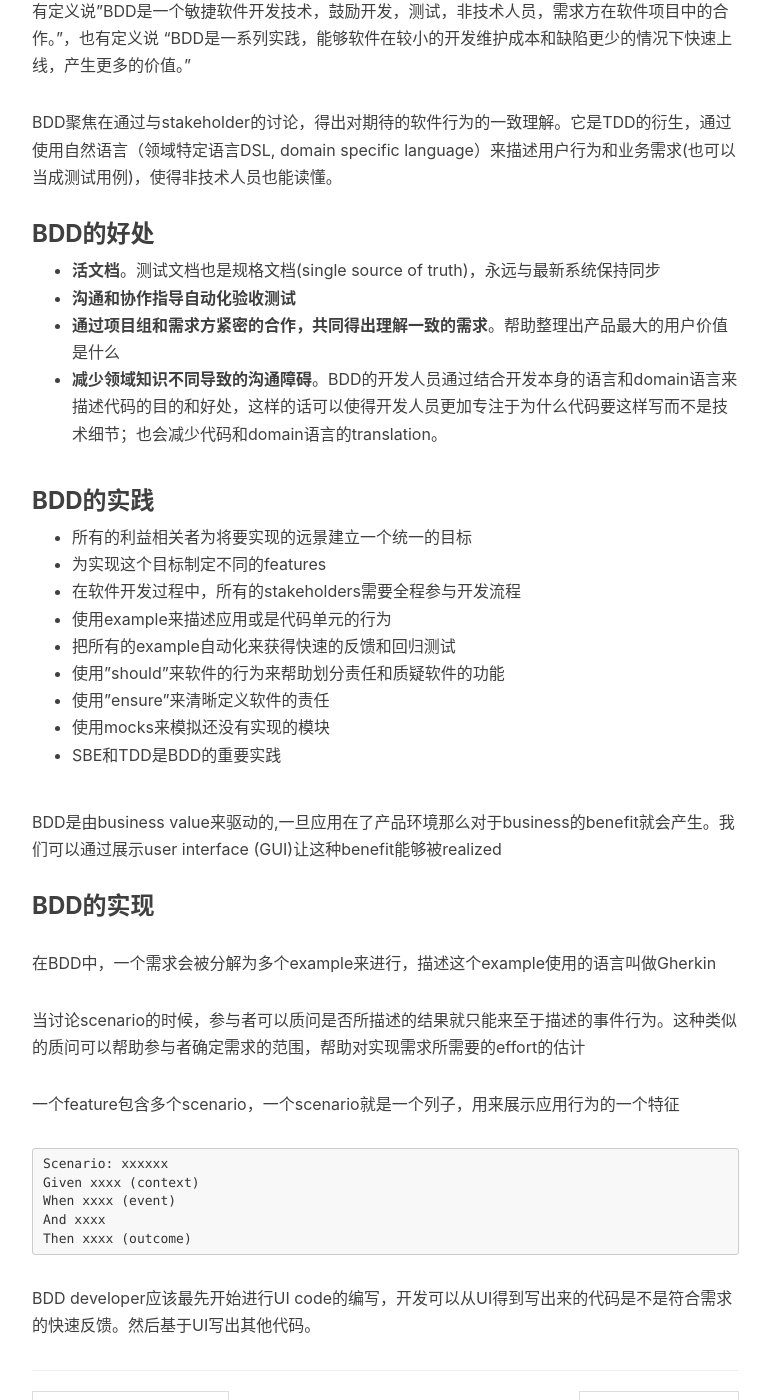
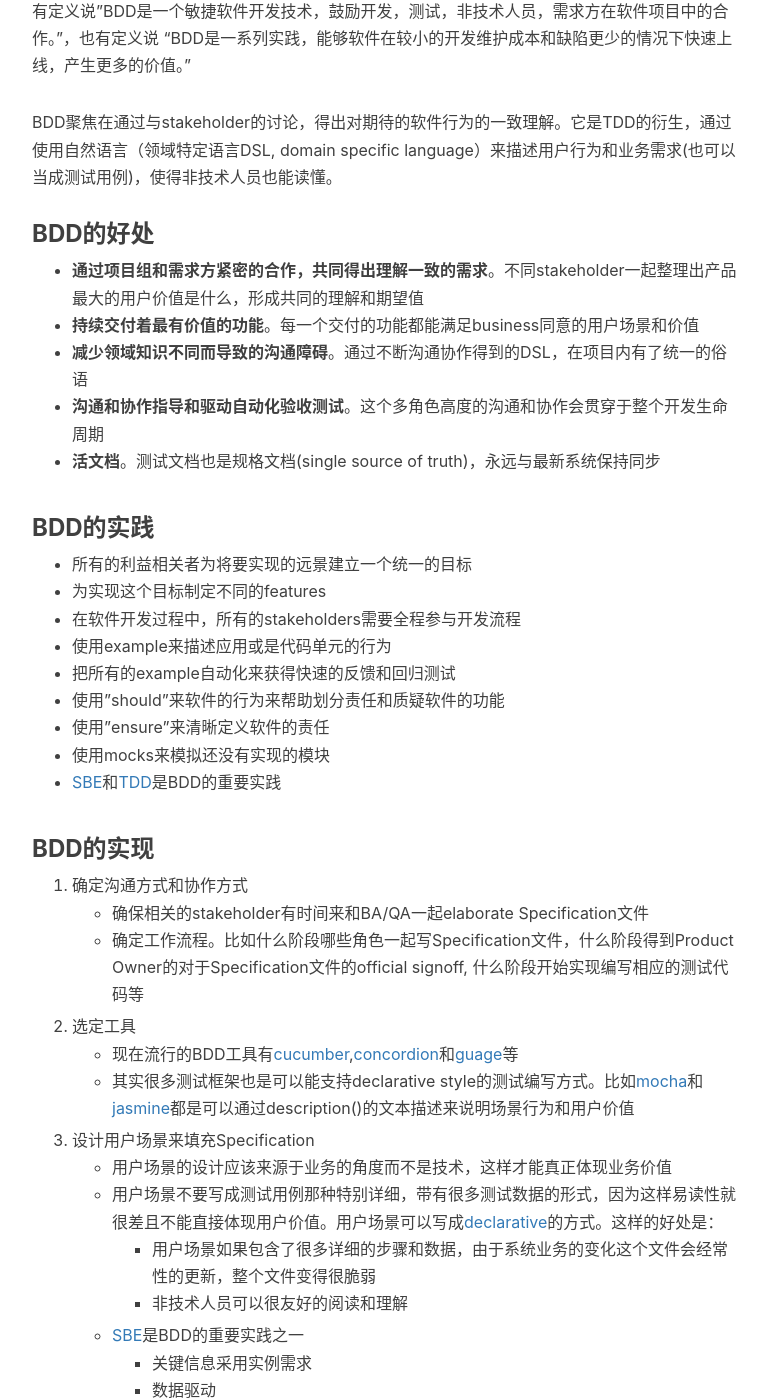
Before and after one commit to DanteYu/DanteYu.github.io, a Jekyll site: the page built from _posts/2016-10-09-BDD.markdown, in a window 1280 px wide and 1400 px high, scrolled down 565 px. Shown: the whole window, without its empty margins (233-1003 px from the left). Built offline with Jekyll 4.4.1, drawn with Linux system fonts in a browser that asks for light colours; nearby versions of some CDN libraries; comment, search, counter and statistics services are not loaded; some of the changed text lies outside the part shown.

Commit message:
update BDD post

````diff
--- a/_posts/2016-10-09-BDD.markdown
+++ b/_posts/2016-10-09-BDD.markdown
@@ -9,17 +9,17 @@ tags:
 ---
 
 ### BDD是什么
-
 有定义说"BDD是一个敏捷软件开发技术，鼓励开发，测试，非技术人员，需求方在软件项目中的合作。"，也有定义说 “BDD是一系列实践，能够软件在较小的开发维护成本和缺陷更少的情况下快速上线，产生更多的价值。”
 
 BDD聚焦在通过与stakeholder的讨论，得出对期待的软件行为的一致理解。它是TDD的衍生，通过使用自然语言（领域特定语言DSL, domain specific language）来描述用户行为和业务需求(也可以当成测试用例)，使得非技术人员也能读懂。
 
 ### BDD的好处
 
+- **通过项目组和需求方紧密的合作，共同得出理解一致的需求**。不同stakeholder一起整理出产品最大的用户价值是什么，形成共同的理解和期望值
+- **持续交付着最有价值的功能**。每一个交付的功能都能满足business同意的用户场景和价值
+- **减少领域知识不同而导致的沟通障碍**。通过不断沟通协作得到的DSL，在项目内有了统一的俗语
+- **沟通和协作指导和驱动自动化验收测试**。这个多角色高度的沟通和协作会贯穿于整个开发生命周期
 - **活文档**。测试文档也是规格文档(single source of truth)，永远与最新系统保持同步
-- **沟通和协作指导自动化验收测试**
-- **通过项目组和需求方紧密的合作，共同得出理解一致的需求**。帮助整理出产品最大的用户价值是什么
-- **减少领域知识不同导致的沟通障碍**。BDD的开发人员通过结合开发本身的语言和domain语言来描述代码的目的和好处，这样的话可以使得开发人员更加专注于为什么代码要这样写而不是技术细节；也会减少代码和domain语言的translation。
 
 ### BDD的实践
 
@@ -31,23 +31,49 @@ BDD聚焦在通过与stakeholder的讨论，得出对期待的软件行为的一
 - 使用”should”来软件的行为来帮助划分责任和质疑软件的功能
 - 使用”ensure”来清晰定义软件的责任
 - 使用mocks来模拟还没有实现的模块
-- SBE和TDD是BDD的重要实践
-
-BDD是由business value来驱动的,一旦应用在了产品环境那么对于business的benefit就会产生。我们可以通过展示user interface (GUI)让这种benefit能够被realized
+- [SBE](https://www.thoughtworks.com/insights/blog/specification-example)和[TDD](https://en.wikipedia.org/wiki/Test-driven_development)是BDD的重要实践
 
 ### BDD的实现
 
-在BDD中，一个需求会被分解为多个example来进行，描述这个example使用的语言叫做Gherkin
+1. 确定沟通方式和协作方式
+  - 确保相关的stakeholder有时间来和BA/QA一起elaborate Specification文件
+  - 确定工作流程。比如什么阶段哪些角色一起写Specification文件，什么阶段得到Product Owner的对于Specification文件的official signoff, 什么阶段开始实现编写相应的测试代码等
 
-当讨论scenario的时候，参与者可以质问是否所描述的结果就只能来至于描述的事件行为。这种类似的质问可以帮助参与者确定需求的范围，帮助对实现需求所需要的effort的估计
+2. 选定工具
+  - 现在流行的BDD工具有[cucumber](https://cucumber.io/),[concordion](http://concordion.org/)和[guage](https://getgauge.io/)等
+  - 其实很多测试框架也是可以能支持declarative style的测试编写方式。比如[mocha](https://mochajs.org/)和[jasmine](https://jasmine.github.io/)都是可以通过description()的文本描述来说明场景行为和用户价值
 
-一个feature包含多个scenario，一个scenario就是一个列子，用来展示应用行为的一个特征
-```
-Scenario: xxxxxx
-Given xxxx (context)
-When xxxx (event)
-And xxxx
-Then xxxx (outcome)
-```
+3. 设计用户场景来填充Specification
+- 用户场景的设计应该来源于业务的角度而不是技术，这样才能真正体现业务价值
+- 用户场景不要写成测试用例那种特别详细，带有很多测试数据的形式，因为这样易读性就很差且不能直接体现用户价值。用户场景可以写成[declarative](https://www.thoughtworks.com/insights/blog/imperative-vs-declarative-style-writing-twist-scenarios)的方式。这样的好处是：
+  - 用户场景如果包含了很多详细的步骤和数据，由于系统业务的变化这个文件会经常性的更新，整个文件变得很脆弱
+  - 非技术人员可以很友好的阅读和理解
+- [SBE](https://www.thoughtworks.com/insights/blog/specification-example)是BDD的重要实践之一
+  - 关键信息采用实例需求
+  - 数据驱动
+- 用户场景可以和故事卡里面的AC对应起来。在编写故事卡AC的时候，BA就可以拉着QA一起写，然后再找business确认
+- 场景的划分可以参考测试用例的划分方法
+  - 独立性
+  - 按照不同角度进行的结构划分。比如项目功能模块，项目不同角色的用户体验流程等
+- 在BDD中，一个需求会被分解为多个example来进行，描述这个example使用的语言叫做Gherkin。当讨论scenario的时候，参与者可以质问是否所描述的结果就只能来至于描述的事件行为。这种类似的质问可以帮助参与者确定需求的范围，帮助对实现需求所需要的effort的估计
+    > 一个feature包含多个scenario，一个scenario就是一个列子，用来展示应用行为的一个特征
+      ```
+      Scenario: xxxxxx
+      Given xxxx (context)
+      When xxxx (event)
+      And xxxx
+      Then xxxx (outcome)
+      ```
 
-BDD developer应该最先开始进行UI code的编写，开发可以从UI得到写出来的代码是不是符合需求的快速反馈。然后基于UI写出其他代码。
+4. 测试代码编写
+- 根据对应的specification文件，写出对应的测试方法
+- BDD developer应该最先开始进行UI code的编写，开发可以从UI得到写出来的代码是不是符合需求的快速反馈。然后基于UI写出其他代码
+
+5. 持续执行和改进
+- 确保自动化测试每日都在执行
+- 确保因为业务变动而失败的测试用例得到更新
+  - 场景的重构
+  - 测试代码的更新
+
+6. 价值展现
+  - BDD是由business value来驱动的,一旦应用在了产品环境那么对于business的benefit就会产生。我们可以通过展示user interface (GUI)让这种benefit能够被realized
````
